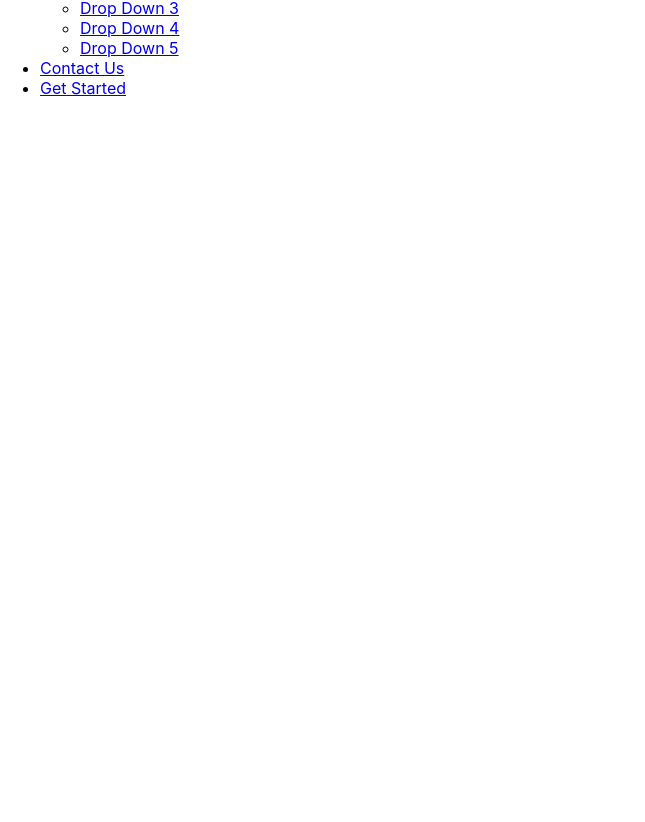
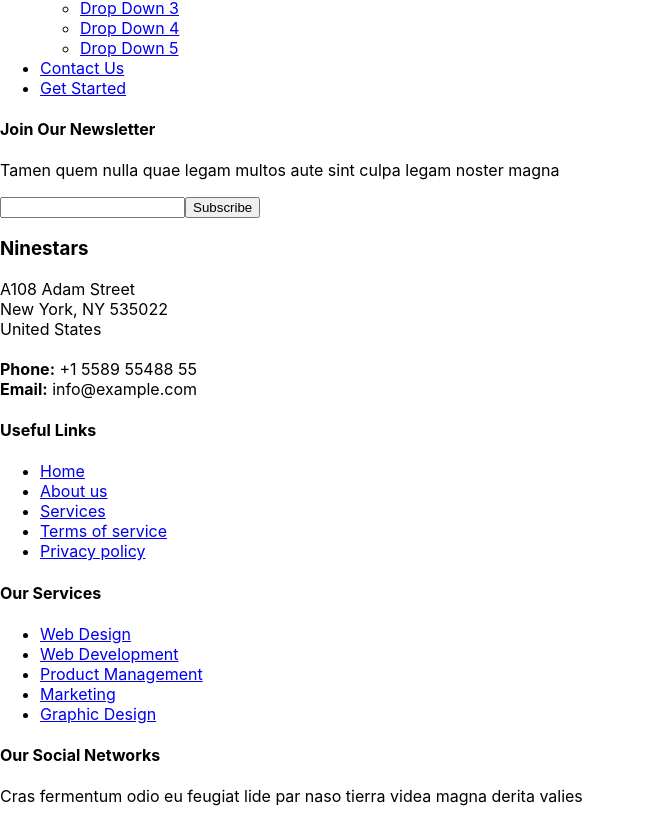
Before and after one commit to raghavgupta235/glitterz-website, a React (Create React App) app: page / in a window 1280 px wide. Shown: the part 344-1166 px from the top of the page, without its empty margins (0-645 px from the left). Before the commit the page ends 800 px from the top, so only its background shows below. Built offline with nearby package versions, Linux system fonts and the light colour scheme.

Commit message:
Footer added

```diff
--- a/src/App.js
+++ b/src/App.js
@@ -1,10 +1,12 @@
 import './css/App.css';
 import Header from './components/Header.js'
+import Footer from './components/Footer.js'
 
 function App() {
   return (
     <>
       <Header></Header>
+      <Footer></Footer>
     </>
   );
 }
--- /dev/null
+++ b/src/components/Footer.js
@@ -0,0 +1,78 @@
+import react from "react";
+
+const Footer = () => {
+    return(
+        <>
+    <footer id="footer">
+
+        <div class="footer-newsletter" data-aos="fade-up">
+            <div class="container">
+                <div class="row justify-content-center">
+                    <div class="col-lg-6">
+                        <h4>Join Our Newsletter</h4>
+                        <p>Tamen quem nulla quae legam multos aute sint culpa legam noster magna</p>
+                        <form action="" method="post">
+                            <input type="email" name="email"></input><input type="submit" value="Subscribe"></input>
+                        </form>
+                    </div>
+                </div>
+            </div>
+        </div>
+
+        <div class="footer-top">
+            <div class="container">
+                <div class="row">
+                    <div class="col-lg-3 col-md-6 footer-contact" data-aos="fade-up" data-aos-delay="100">
+                        <h3>Ninestars</h3>
+                        <p>
+                            A108 Adam Street <br/>
+                                New York, NY 535022<br/>
+                                    United States <br/><br/>
+                            <strong>Phone:</strong> +1 5589 55488 55<br/>
+                            <strong>Email:</strong> info@example.com<br/>
+                        </p>
+                    </div>
+
+                    <div class="col-lg-3 col-md-6 footer-links" data-aos="fade-up" data-aos-delay="200">
+                        <h4>Useful Links</h4>
+                        <ul>
+                            <li><i class="bx bx-chevron-right"></i> <a href="#">Home</a></li>
+                            <li><i class="bx bx-chevron-right"></i> <a href="#">About us</a></li>
+                            <li><i class="bx bx-chevron-right"></i> <a href="#">Services</a></li>
+                            <li><i class="bx bx-chevron-right"></i> <a href="#">Terms of service</a></li>
+                            <li><i class="bx bx-chevron-right"></i> <a href="#">Privacy policy</a></li>
+                        </ul>
+                    </div>
+
+                    <div class="col-lg-3 col-md-6 footer-links" data-aos="fade-up" data-aos-delay="300">
+                        <h4>Our Services</h4>
+                        <ul>
+                            <li><i class="bx bx-chevron-right"></i> <a href="#">Web Design</a></li>
+                            <li><i class="bx bx-chevron-right"></i> <a href="#">Web Development</a></li>
+                            <li><i class="bx bx-chevron-right"></i> <a href="#">Product Management</a></li>
+                            <li><i class="bx bx-chevron-right"></i> <a href="#">Marketing</a></li>
+                            <li><i class="bx bx-chevron-right"></i> <a href="#">Graphic Design</a></li>
+                        </ul>
+                    </div>
+
+                    <div class="col-lg-3 col-md-6 footer-links" data-aos="fade-up" data-aos-delay="400">
+                        <h4>Our Social Networks</h4>
+                        <p>Cras fermentum odio eu feugiat lide par naso tierra videa magna derita valies</p>
+                        <div class="social-links mt-3">
+                            <a href="#" class="twitter"><i class="bx bxl-twitter"></i></a>
+                            <a href="#" class="facebook"><i class="bx bxl-facebook"></i></a>
+                            <a href="#" class="instagram"><i class="bx bxl-instagram"></i></a>
+                            <a href="#" class="google-plus"><i class="bx bxl-skype"></i></a>
+                            <a href="#" class="linkedin"><i class="bx bxl-linkedin"></i></a>
+                        </div>
+                    </div>
+
+                </div>
+            </div>
+        </div>
+  </footer>
+  </>
+    );
+}
+
+export default Footer;
```
Also changed, not shown: 1 other file (tests, documents, lock files or other folders).
